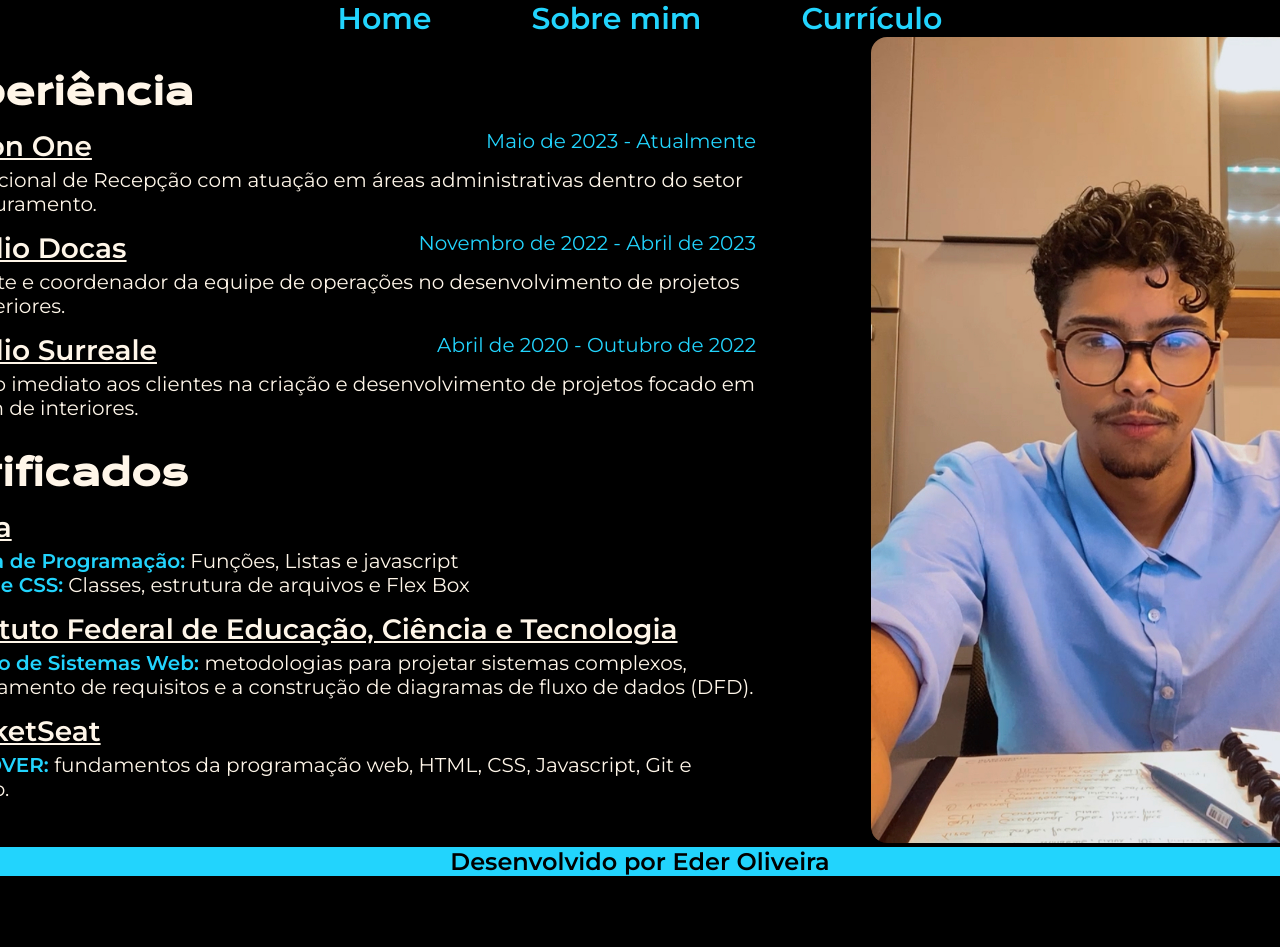
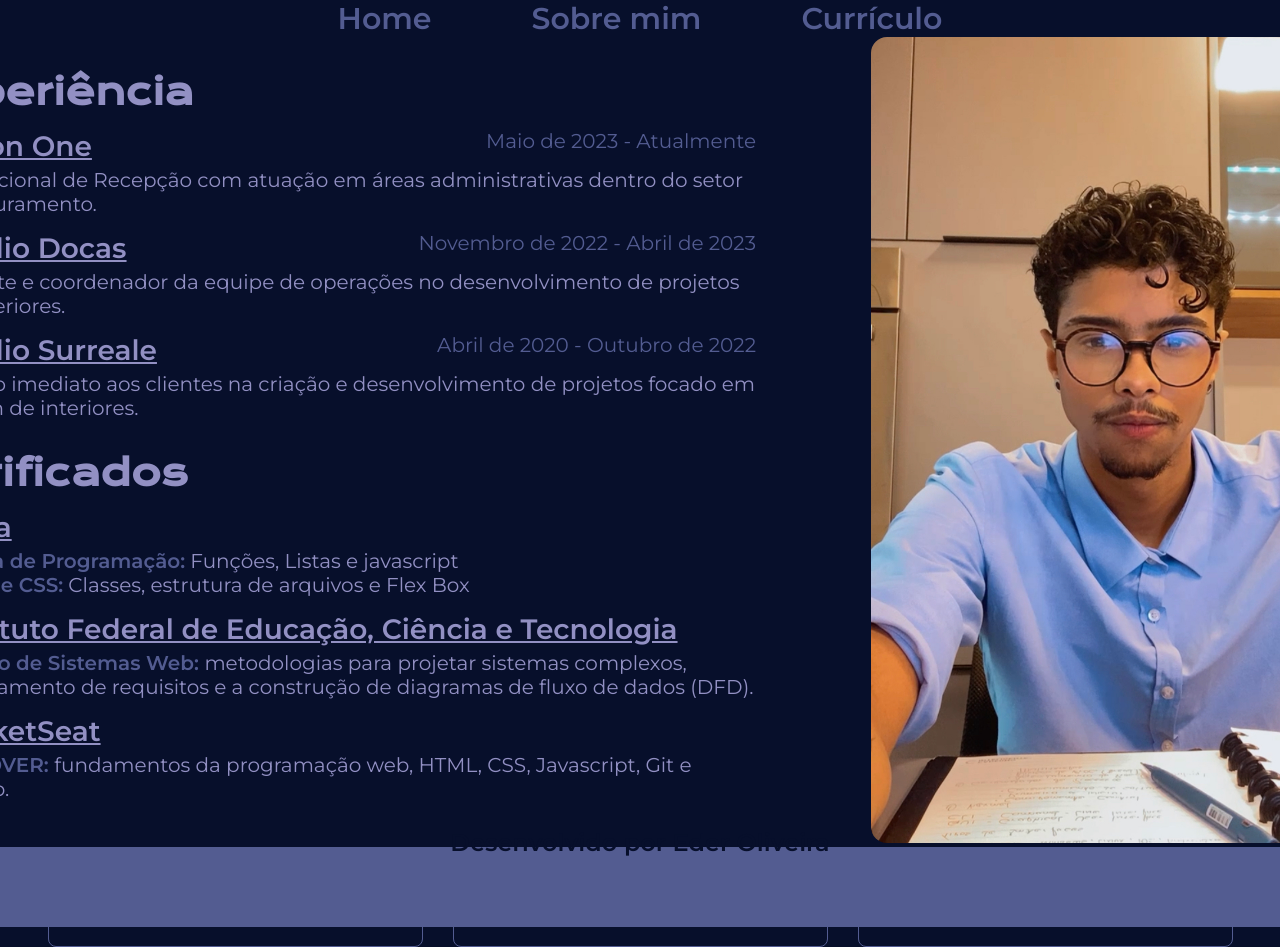
Before and after one commit to EderWinnicius/CurriculumWebPage, a plain HTML site: page curriculum.html in a window 1280 px wide. Shown: the top 947 px of the page. Before the commit the page ends 876 px from the top, so only its background shows below. Drawn offline with nearby package versions, Linux system fonts and the light colour scheme.

Commit message:
IconFooter and colorchange

```diff
--- a/curriculum.html
+++ b/curriculum.html
@@ -91,6 +91,15 @@
 
     <footer>
         <p>Desenvolvido por Eder Oliveira</p>
+        <section class="IconsFooterConeteiner">
+            <a href="https://GitHub.com/ederwinnicius" class="buttonType" id="github" target="_blank"><ion-icon
+                name="logo-github"></ion-icon></a>
+            <a href="https://linkedin.com/in/eder-winnicius" class="buttonType" id="linkedin"
+                target="_blank"><ion-icon name="logo-linkedin"></ion-icon></a>
+            <a href="https://drive.google.com/file/d/1UDedhiyp-pxrUh1-MocDqYIqVFeNScX2/view?usp=sharing"
+                class="buttonType" id="curriculo" target="_blank"><ion-icon name="document"></ion-icon></a>
+
+        </section>
     </footer>
 
 </body>
--- a/styleComponents/style.css
+++ b/styleComponents/style.css
@@ -8,15 +8,15 @@
 }
 
 :root {
-    --main-bg-color: black;
-    --main-text-color: #FFF6E9;
-    --main-destaque-color: #22D4FD;
+    --cor-primaria: #070F2B;
+    --cor-secundaria: #9290C3;
+    --cor-tercearia: #535C91;
 }
 
 
 body {
     height: 100vh;
-    background-color: var(--main-bg-color);
+    background-color: var(--cor-primaria);
 
     display: flex;
     flex-direction: column;
@@ -26,7 +26,7 @@ body {
 header {
     width: auto;
     height: 100px;
-    background-color: var(--main-bg-color);
+    background-color: var(--cor-primaria);
     display: flex;
     align-items: center;
     justify-content: center;
@@ -39,7 +39,7 @@ header {
 }
 
 .navegationConteiner>a {
-    color: var(--main-destaque-color);
+    color: var(--cor-tercearia);
     text-decoration: none;
     font-size: 30px;
     font-weight: 600;
@@ -47,13 +47,13 @@ header {
 }
 
 .navegationConteiner>a:hover {
-    text-decoration: underline 4px solid var(--main-destaque-color);
+    text-decoration: underline 4px solid var(--cor-tercearia);
 }
 
 
 main {
 
-    color: var(--main-text-color);
+    color: var(--cor-secundaria);
     display: flex;
     flex-direction: row;
     justify-content: center;
@@ -88,7 +88,7 @@ main {
 }
 
 .boldText {
-    color: var(--main-destaque-color);
+    color: var(--cor-tercearia);
 }
 
 .subText {
@@ -107,7 +107,7 @@ main {
 
 .buttonsConteiner>p {
     font-family: "Krona One", sans-serif;
-    color: var(--main-text-color);
+    color: var(--cor-secundaria);
     font-size: 24px;
     font-weight: 600;
 }
@@ -116,7 +116,7 @@ ion-icon {
     width: 32px;
     height: 32px;
     margin-right: 10px;
-    color: var(--main-destaque-color);
+    color: var(--cor-tercearia);
 }
 
 .buttonType {
@@ -124,20 +124,20 @@ ion-icon {
     width: 375px;
     height: 80px;
     padding: 16px;
-    border: solid 1px var(--main-destaque-color);
+    border: solid 1px var(--cor-tercearia);
     border-radius: 8px;
     display: flex;
     justify-content: center;
     align-items: center;
     font-size: 24px;
-    color: var(--main-destaque-color);
+    color: var(--cor-tercearia);
     text-decoration: none;
 
     transition: .6s;
 }
 
 .buttonType:hover {
-    box-shadow: 0 0 20px var(--main-destaque-color);
+    box-shadow: 0 0 20px var(--cor-tercearia);
 }
 
 .profilePicture {
@@ -181,18 +181,26 @@ ion-icon {
 }
 
 
-
 footer {
     width: auto;
     height: 80px;
-    background-color: var(--main-destaque-color);
+    background-color: var(--cor-tercearia);
     display: flex;
+    flex-direction: column;
     align-items: center;
     justify-content: center;
 }
 
 footer>p {
-    color: var(--main-bg-color);
+    color: var(--cor-primaria);
     font-size: 24px;
     font-weight: 600;
 }
+
+.IconsFooterConeteiner{
+    display: flex;
+    flex-direction: row;
+    color: var(--cor-primaria);
+    margin-top: 10px;
+    gap: 30px;
+}
```
